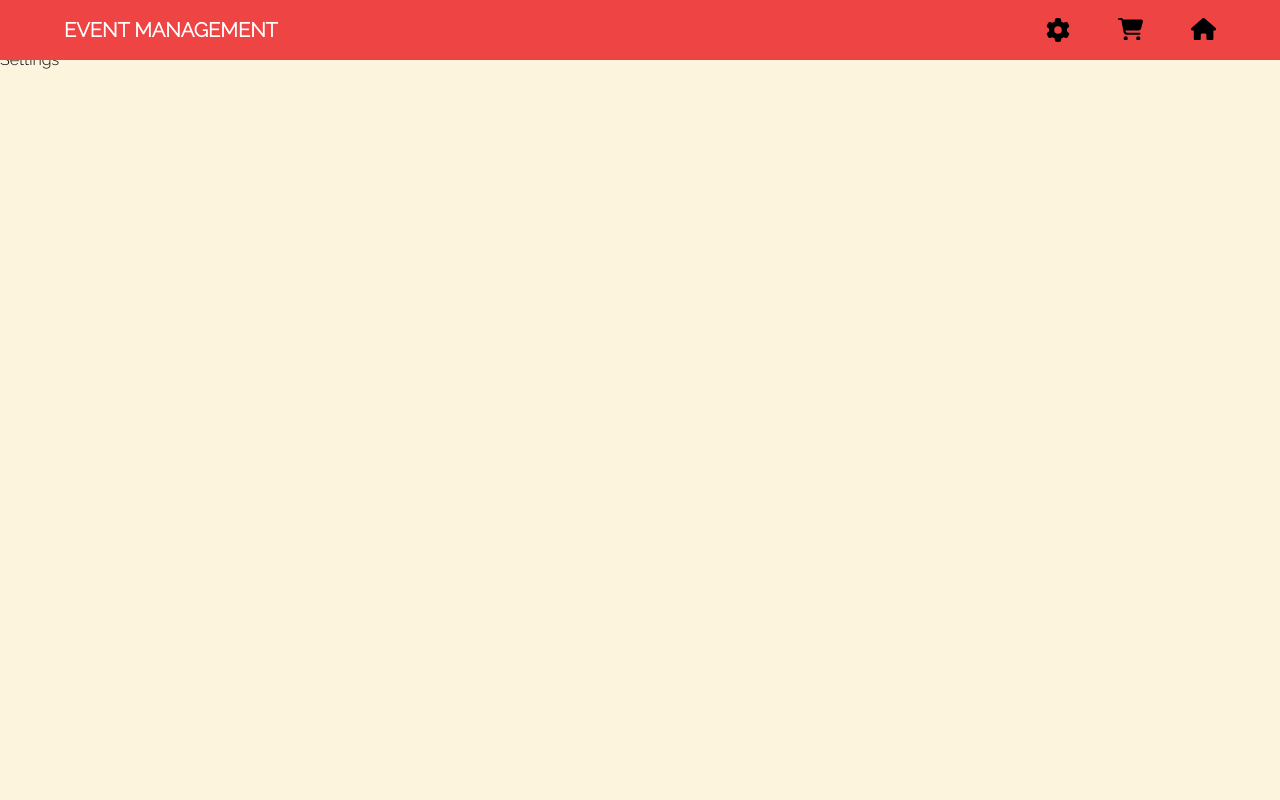
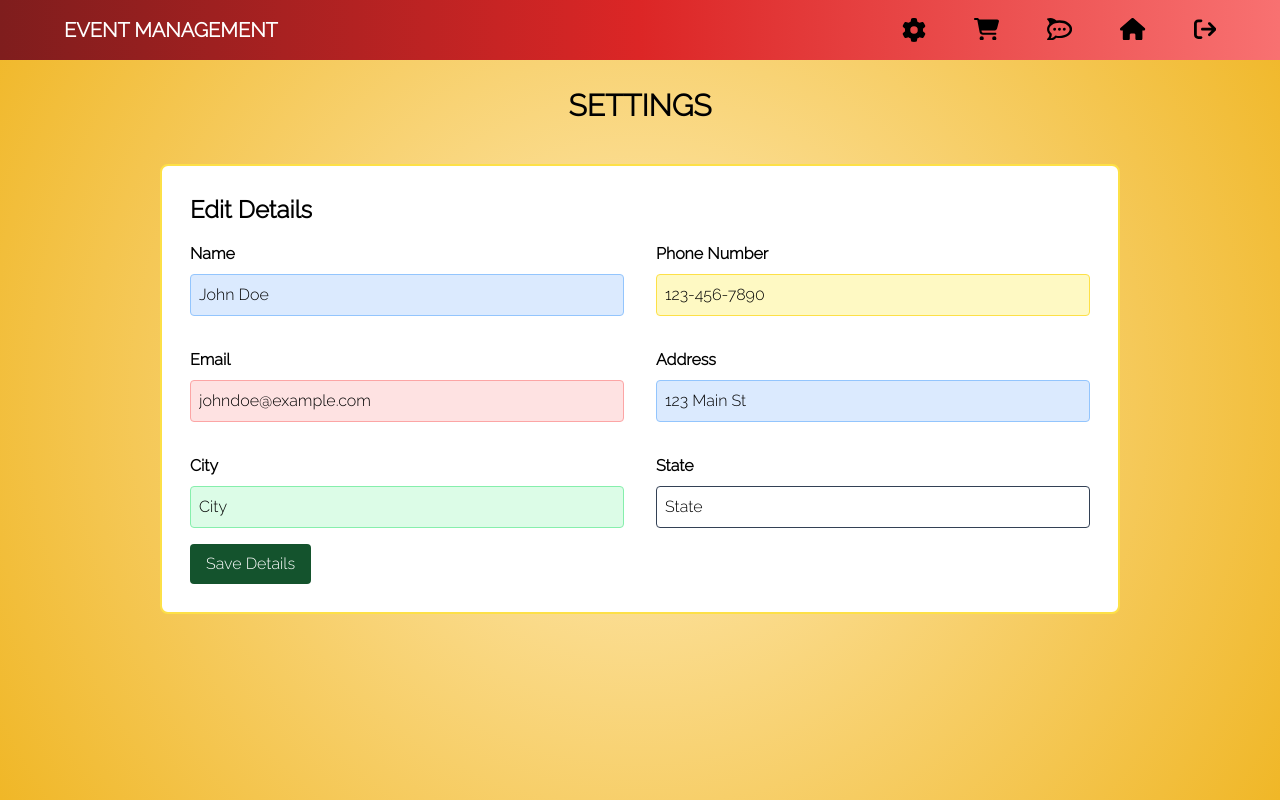
Before and after one commit to SmiteshArolkar/NextJs_Sql, a Next.js app: page /Settings in a window 1280 px wide. Built offline with nearby package versions, Linux system fonts and the light colour scheme; no server answers.

Commit message:
-SM finished User Side Rendering

```diff
--- a/components/EventFormSteps/ContactDetailsStep.js
+++ b/components/EventFormSteps/ContactDetailsStep.js
@@ -7,7 +7,7 @@ const ContactDetailsStep = () => {
         <label className="block text-gray-700 text-lg font-semibold mb-2">Email</label>
         <input
           type="email"
-          className="appearance-none border rounded w-full py-3 px-4 text-lg text-gray-700 leading-tight focus:outline-none focus:shadow-outline"
+          className="appearance-none border rounded-lg w-full py-3 px-4 text-lg text-gray-700 leading-tight focus:outline-none focus:shadow-outline"
           placeholder="Enter your email address"
         />
       </div>
@@ -15,7 +15,7 @@ const ContactDetailsStep = () => {
         <label className="block text-gray-700 text-lg font-semibold mb-2">Phone</label>
         <input
           type="tel"
-          className="appearance-none border rounded w-full py-3 px-4 text-lg text-gray-700 leading-tight focus:outline-none focus:shadow-outline"
+          className="appearance-none border rounded-lg w-full py-3 px-4 text-lg text-gray-700 leading-tight focus:outline-none focus:shadow-outline"
           placeholder="Enter your phone number"
         />
       </div>
--- a/components/EventRegistrationForm.js
+++ b/components/EventRegistrationForm.js
@@ -25,17 +25,17 @@ const EventRegistrationForm = ({EventID}) => {
     <div className=" flex items-center justify-center">
 
       <div className="w-full max-w-3xl ">
-      <div className='text-center text-3xl font-extrabold  m-3 pb-24'>
+      <div className='text-center text-3xl font-extrabold m-3 pb-20 my-10'>
       EVENT REQUEST FORM
       </div>
-      <div className='border-2 p-8 rounded-xl  border-r-green-900 border-b-red-900   shadow-xl bg-blue-200'>
+      <div className='border-2 p-8 rounded-xl  border-r-green-900 border-b-red-900   shadow-xl bg-blue-200 hover:scale-125 duration-300'>
         <div className="mb-6 ">
         <div className='text-center font-bold text-2xl mb-10'>
           {EventID} Request Registration
         </div>
           <h2 className="text-2xl font-semibold mb-2">{steps[activeStep].label}</h2>
           <div className="relative w-full">
-            <div className="h-1 bg-red-500 rounded-full"></div>
+            <div className="h-1 bg-white rounded-full"></div>
             <div className="absolute top-0 left-0 h-1 bg-green-300 rounded-full" style={{ width: `${(activeStep + 1) * (100 / steps.length)}%` }}></div>
           </div>
         </div>
--- a/components/Events.js
+++ b/components/Events.js
@@ -7,12 +7,12 @@ const Gallery = ({ items }) => {
   return (
     <div className="grid grid-cols-1 sm:grid-cols-2 md:grid-cols-3 lg:grid-cols-3 gap-2">
       {items.map((item, index) => (
-        <div className='bg-blue-300 rounded-xl m-4 py-5 px-2 border-2'
+        <div className='bg-blue-300 rounded-xl m-4 py-5 px-2 border-2 hover:scale-110 duration-300 '
         onClick={() => {
            router.push(`Events/${item.title}`)
         }}
         >
-        <div key={index} className=" bg-yellow-500 rounded-lg shadow-md  cursor-pointer mx-2  ">
+        <div key={index} className=" bg-yellow-500 rounded-lg shadow-md  cursor-pointer mx-2 hover:scale-100 duration-300">
           <img src={item.image} alt={item.title} className="w-full h-full object-cover mb-2 rounded-md" />
 
         </div>
--- a/components/NavBar.js
+++ b/components/NavBar.js
@@ -5,14 +5,14 @@ import React, { useState } from "react";
 const Navbar = () => {
   const [isOpen, setIsOpen] = useState(false);
   const [isLoggedIn, setLogin] = useState(true);
-  const router = useRouter()
-  const route = router.asPath
+  const router = useRouter();
+  const route = router.asPath;
   const toggleNavbar = () => {
     setIsOpen(!isOpen);
   };
 
   return (
-    <nav className="bg-red-500 p-4 fixed top-0 left-0 w-full  z-10">
+    <nav className="bg-red-500 p-4 fixed top-0 left-0 w-full  z-10     bg-gradient-to-r  from-red-900 via-red-600 to-red-400">
       <div className="max-w-6xl mx-auto">
         <div className="flex items-center justify-between">
           <div className="flex items-center">
@@ -51,21 +51,46 @@ const Navbar = () => {
                   </Link>
                 </div>
 
+                <div>
+                  <Link href="/Chat">
+                    {/*chat*/}
+                    <svg
+                     className="mx-auto hover:scale-125 duration-300"
+                      xmlns="http://www.w3.org/2000/svg"
+                      height="1.4em"
+                      viewBox="0 0 576 512"
+                    >
+                      <path d="M284.046,224.8a34.114,34.114,0,1,0,34.317,34.113A34.217,34.217,0,0,0,284.046,224.8Zm-110.45,0a34.114,34.114,0,1,0,34.317,34.113A34.217,34.217,0,0,0,173.6,224.8Zm220.923,0a34.114,34.114,0,1,0,34.317,34.113A34.215,34.215,0,0,0,394.519,224.8Zm153.807-55.319c-15.535-24.172-37.31-45.57-64.681-63.618-52.886-34.817-122.374-54-195.666-54a405.975,405.975,0,0,0-72.032,6.357,238.524,238.524,0,0,0-49.51-36.588C99.684-11.7,40.859.711,11.135,11.421A14.291,14.291,0,0,0,5.58,34.782C26.542,56.458,61.222,99.3,52.7,138.252c-33.142,33.9-51.112,74.776-51.112,117.337,0,43.372,17.97,84.248,51.112,118.148,8.526,38.956-26.154,81.816-47.116,103.491a14.284,14.284,0,0,0,5.555,23.34c29.724,10.709,88.549,23.147,155.324-10.2a238.679,238.679,0,0,0,49.51-36.589A405.972,405.972,0,0,0,288,460.14c73.313,0,142.8-19.159,195.667-53.975,27.371-18.049,49.145-39.426,64.679-63.619,17.309-26.923,26.07-55.916,26.07-86.125C574.394,225.4,565.634,196.43,548.326,169.485ZM284.987,409.9a345.65,345.65,0,0,1-89.446-11.5l-20.129,19.393a184.366,184.366,0,0,1-37.138,27.585,145.767,145.767,0,0,1-52.522,14.87c.983-1.771,1.881-3.563,2.842-5.356q30.258-55.68,16.325-100.078c-32.992-25.962-52.778-59.2-52.778-95.4,0-83.1,104.254-150.469,232.846-150.469s232.867,67.373,232.867,150.469C517.854,342.525,413.6,409.9,284.987,409.9Z" />
+                    </svg>
+                  </Link>
+                </div>
 
                 <div>
                   <Link href="/">
                     <svg
-                    className="mx-auto hover:scale-125 duration-100"
+                      className="mx-auto hover:scale-125 duration-100"
                       xmlns="http://www.w3.org/2000/svg"
                       height="1.4em"
                       viewBox="0 0 576 512"
-
                     >
                       <path d="M575.8 255.5c0 18-15 32.1-32 32.1h-32l.7 160.2c0 2.7-.2 5.4-.5 8.1V472c0 22.1-17.9 40-40 40H456c-1.1 0-2.2 0-3.3-.1c-1.4 .1-2.8 .1-4.2 .1H416 392c-22.1 0-40-17.9-40-40V448 384c0-17.7-14.3-32-32-32H256c-17.7 0-32 14.3-32 32v64 24c0 22.1-17.9 40-40 40H160 128.1c-1.5 0-3-.1-4.5-.2c-1.2 .1-2.4 .2-3.6 .2H104c-22.1 0-40-17.9-40-40V360c0-.9 0-1.9 .1-2.8V287.6H32c-18 0-32-14-32-32.1c0-9 3-17 10-24L266.4 8c7-7 15-8 22-8s15 2 21 7L564.8 231.5c8 7 12 15 11 24z" />
                     </svg>
                   </Link>
                 </div>
 
+                <div>
+                  <Link href="/Cart">
+                    {/*logout*/}
+                    <svg
+                      className="mx-auto hover:scale-125 duration-100"
+                      xmlns="http://www.w3.org/2000/svg"
+                      height="1.4em"
+                      viewBox="0 0 512 512"
+                    >
+                      <path d="M502.6 278.6c12.5-12.5 12.5-32.8 0-45.3l-128-128c-12.5-12.5-32.8-12.5-45.3 0s-12.5 32.8 0 45.3L402.7 224 192 224c-17.7 0-32 14.3-32 32s14.3 32 32 32l210.7 0-73.4 73.4c-12.5 12.5-12.5 32.8 0 45.3s32.8 12.5 45.3 0l128-128zM160 96c17.7 0 32-14.3 32-32s-14.3-32-32-32L96 32C43 32 0 75 0 128L0 384c0 53 43 96 96 96l64 0c17.7 0 32-14.3 32-32s-14.3-32-32-32l-64 0c-17.7 0-32-14.3-32-32l0-256c0-17.7 14.3-32 32-32l64 0z" />
+                    </svg>
+                  </Link>
+                </div>
               </>
             ) : (
               <div>
--- a/pages/Cart.js
+++ b/pages/Cart.js
@@ -5,7 +5,8 @@ const Cart = () => {
     return (
         <div className='mt-8'>
             <div>
-                <h1 className='text-center font-bold m-4 text-2xl'>YOUR REQUEST</h1>
+                <h1 className='text-center font-bold m-4 text-3xl mt-8'>YOUR REQUEST</h1>
+
                 <div className='w-3/4 mx-auto border-2 bg-white border-red-400 rounded-xl border-opacity-30 p-1'>
                 <CartList>
 
--- a/pages/Settings.js
+++ b/pages/Settings.js
@@ -1,11 +1,104 @@
-import React from 'react';
+import React, { useState } from 'react';
 
 const Settings = () => {
-    return (
+  const [name, setName] = useState('John Doe');
+  const [phoneNumber, setPhoneNumber] = useState('123-456-7890');
+  const [email, setEmail] = useState('johndoe@example.com');
+  const [address, setAddress] = useState('123 Main St');
+  const [city, setCity] = useState('City');
+  const [state, setState] = useState('State');
+  const Userdata = {
+    name:"Name",
+    phoneNumber:"Phone Number",
+    email:"Email",
+    address:"Address",
+    city:"City",
+    state:"State"
+  }
+
+  const handleSave = () => {
+    // Perform actions to save the updated settings
+    // This can include making API calls or updating a database
+
+    console.log('Settings saved:', { name, phoneNumber, email, address, city, state });
+  };
+
+  return (
+
+    <div className='mt-10'>
+        <div className='text-3xl text-center font-extrabold'>
+            SETTINGS
+
+        </div>
+    <div className=' border-2 border-yellow-300 bg-white mt-10 rounded-lg p-3 w-3/4 mx-auto h-3/4  '>
+    <div className="p-4">
+      <h1 className="text-2xl font-semibold mb-4  ">Edit Details</h1>
+      <div className="grid grid-cols-2 md:grid-cols-2 gap-8">
         <div>
-            Settings
+          <label className="block font-semibold mb-2">Name</label>
+          <input
+            type="text"
+            className="border border-blue-300 rounded p-2 w-full bg-blue-100 active:scale-125  duration-700"
+            value={name}
+            onChange={(e) => setName(e.target.value)}
+          />
         </div>
-    );
-}
+        <div>
+          <label className="block font-semibold mb-2 ">Phone Number</label>
+          <input
+            type="text"
+            className="border rounded p-2 w-full border-yellow-300 bg-yellow-100 active:scale-125  duration-700"
+            value={phoneNumber}
+            onChange={(e) => setPhoneNumber(e.target.value)}
+          />
+        </div>
+        <div>
+          <label className="block font-semibold mb-2">Email</label>
+          <input
+            type="email"
+            className="border rounded p-2 w-full border-red-300 bg-red-100 active:scale-125  duration-700"
+            value={email}
+            onChange={(e) => setEmail(e.target.value)}
+          />
+        </div>
+        <div>
+          <label className="block font-semibold mb-2">Address</label>
+          <input
+            type="text"
+            className="border rounded p-2 w-full border-blue-300 bg-blue-100 active:scale-125  duration-700"
+            value={address}
+            onChange={(e) => setAddress(e.target.value)}
+          />
+        </div>
+        <div>
+          <label className="block font-semibold mb-2 ">City</label>
+          <input
+            type="text"
+            className="border rounded p-2 w-full border-green-300 bg-green-100 active:scale-125  duration-700"
+            value={city}
+            onChange={(e) => setCity(e.target.value)}
+          />
+        </div>
+        <div>
+          <label className="block font-semibold mb-2">State</label>
+          <input
+            type="text"
+            className="border rounded p-2 w-full border-slate-700 active:scale-125  duration-700"
+            value={state}
+            onChange={(e) => setState(e.target.value)}
+          />
+        </div>
+      </div>
+      <button
+        className="mt-4 bg-green-900 text-white px-4 py-2 rounded hover:bg-blue-600 active:scale-125  duration-700"
+        onClick={handleSave}
+      >
+        Save Details
+      </button>
+    </div>
+    </div>
+    </div>
+  );
+};
 
 export default Settings;
--- a/pages/index.js
+++ b/pages/index.js
@@ -37,9 +37,11 @@ const Index = () => {
     <div>
       {currentUser ? <div>Hello {currentUser.email}</div> : <></>}
       <div className="container mx-auto py-8">
-        <h1 className="text-2xl font-semibold mb-4">
-          Events
+        <h1 className="text-3xl font-semibold mb-4 text-center my-10 ">
+          EVENT SERVICES
+          <div className="border-t border-gray-400 my-3"></div>
         </h1>
+
         <Gallery items={galleryItems} />
       </div>
     </div>
--- a/styles/globals.css
+++ b/styles/globals.css
@@ -25,7 +25,7 @@
 }
 
 body {
-  background-color: #fdf4dd;
+   background: radial-gradient(circle, #ffebb8, #f0b727);
 
 }
 
```
Also changed, not shown: components/CartList.js (+57 -45 lines), components/EventFormSteps/PersonalInfoStep.js (+4 -4 lines), components/Inbox.js (added, +29 -0 lines), pages/Chat.js (added, +75 -0 lines), public/bg.jpg (added).
